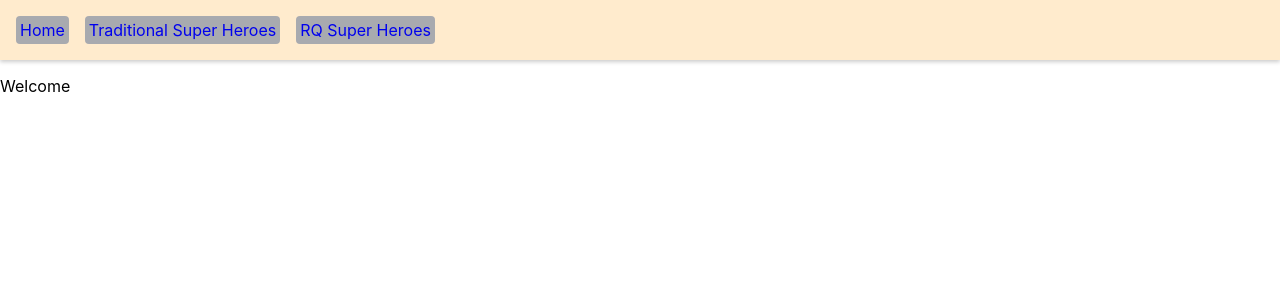
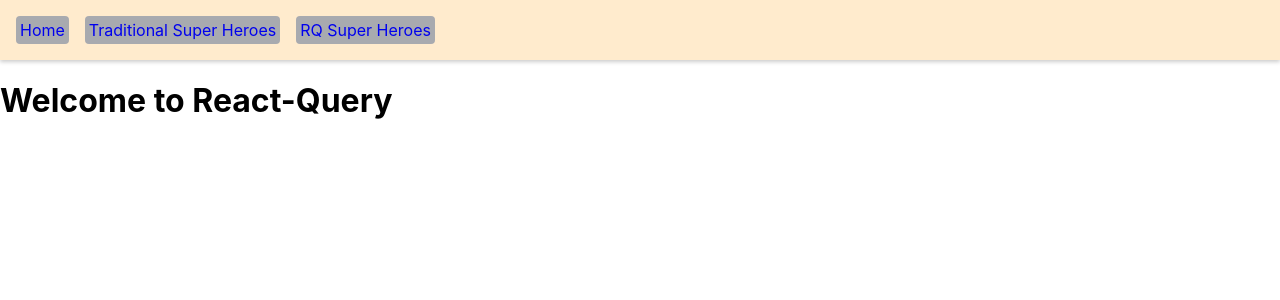
Before and after one commit to RabinPhaiju/react-query, a React (Create React App) app: page / in a window 1280 px wide. Shown: the top 300 px of the page. Built offline with nearby package versions, Linux system fonts and the light colour scheme.

Commit message:
Added React-query devtools

```diff
--- a/src/App.js
+++ b/src/App.js
@@ -1,11 +1,12 @@
 import { BrowserRouter as Router, Switch, Route, Link } from "react-router-dom"
-import { QueryClientProvider, QueryClient } from "react-query"
+import { QueryClientProvider, QueryClient } from "react-query" // Added react-query
+import { ReactQueryDevtools } from "react-query/devtools" // Added react-query devtools
 import { Homepage } from "./components/Homepage"
 import { SuperHeros } from "./components/SuperHeros"
 import { RQSuperHeros } from "./components/RQSuperHeros"
 import "./App.css"
 
-const queryClient = new QueryClient()
+const queryClient = new QueryClient() // Added react-query
 
 function App() {
   return (
@@ -38,7 +39,8 @@
           </Switch>
         </div>
       </Router>
-    </QueryClientProvider>
+      <ReactQueryDevtools initialIsOpen={false} position='bottom-right' />
+    </QueryClientProvider> // Added react-query
   )
 }
 
--- a/src/components/Homepage.js
+++ b/src/components/Homepage.js
@@ -1,5 +1,9 @@
 import React from "react"
 
 export const Homepage = () => {
-  return <div>Welcome</div>
+  return (
+    <div>
+      <h1>Welcome to React-Query</h1>
+    </div>
+  )
 }
--- a/src/components/RQSuperHeros.js
+++ b/src/components/RQSuperHeros.js
@@ -20,7 +20,7 @@
 
   return (
     <div>
-      <p>React Query Super Hero</p>
+      <h1>React Query Super Hero</h1>
       {data?.data.map((hero) => {
         return (
           <div key={hero.id}>
--- a/src/components/SuperHeros.js
+++ b/src/components/SuperHeros.js
@@ -27,7 +27,7 @@
 
   return (
     <div>
-      <p>Super Hero detail</p>
+      <h1>Super Hero detail</h1>
       {data.map((hero) => {
         return (
           <div key={hero.id}>
```
Also changed, not shown: 2 other files (tests, documents, lock files or other folders).
